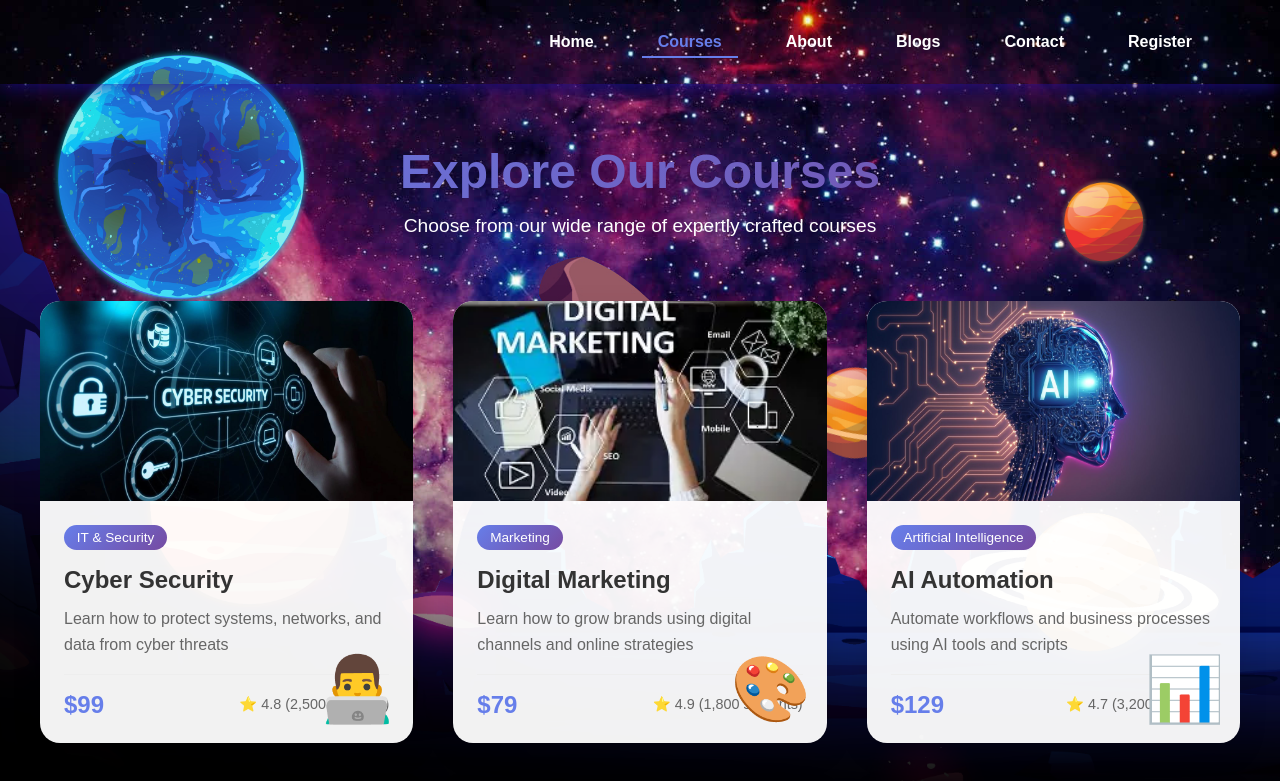
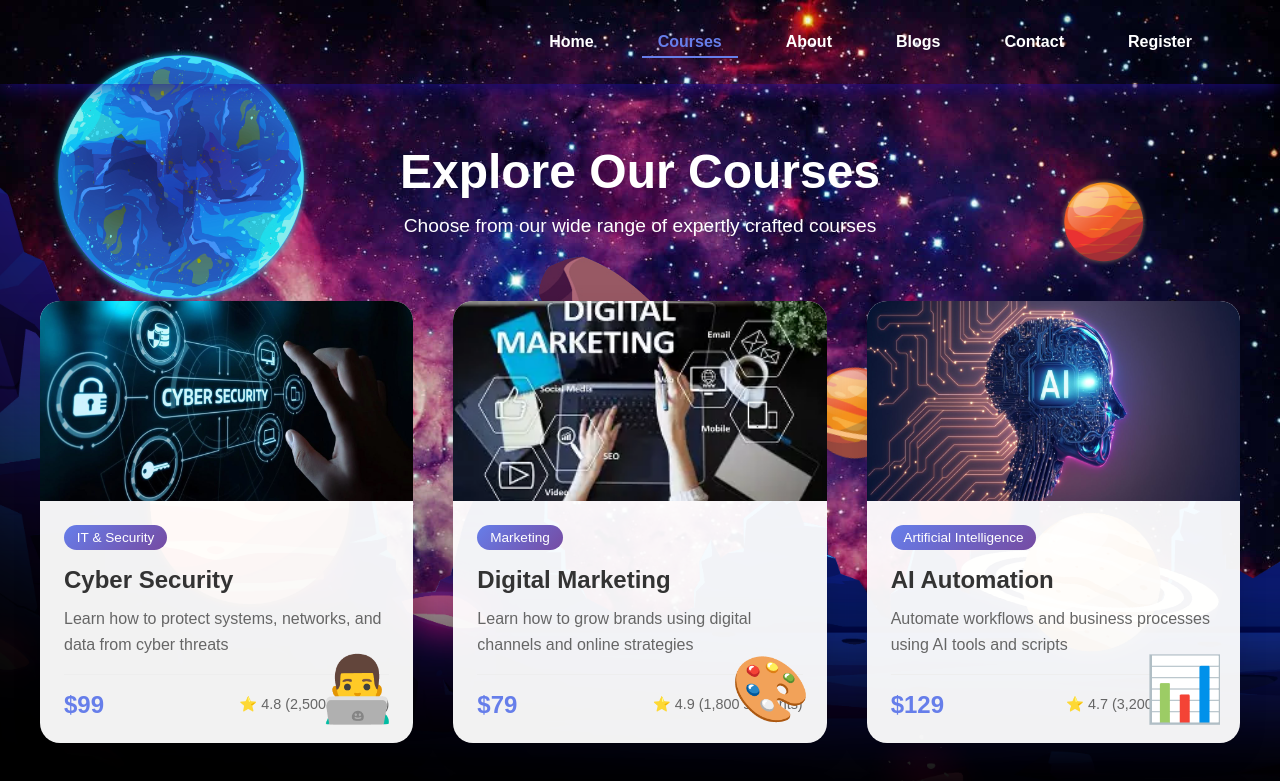
Before and after one commit to TehniatHashir/Courses-YUNI, a React (Create React App) app in the folder frontend/: page /courses in a window 1280 px wide. Shown: the top 781 px of the page. Built offline with nearby package versions, Linux system fonts and the light colour scheme.

Commit message:
some color changes

```diff
--- a/frontend/src/app/pages/BlogsPage.js
+++ b/frontend/src/app/pages/BlogsPage.js
@@ -287,8 +287,8 @@ export function BlogsPage() {
                       <span style={styles.authorName}>{blog.author}</span>
                     </div>
                     <a href={blog.link} className="read-more" style={styles.readMore} target="_blank" rel="noopener noreferrer">
-                   Read more →
-                      </a>
+                      Read more →
+                    </a>
 
                   </div>
                 </div>
--- a/frontend/src/app/pages/CoursesPage.js
+++ b/frontend/src/app/pages/CoursesPage.js
@@ -52,11 +52,8 @@ export function CoursesPage() {
     title: {
       fontSize: '3rem',
       fontWeight: 'bold',
-      background: 'linear-gradient(135deg, #667eea 0%, #764ba2 100%)',
-      WebkitBackgroundClip: 'text',
-      WebkitTextFillColor: 'transparent',
       marginBottom: '1rem',
-      color: '#667eea',
+      color: '#ffffff',
     },
     subtitle: {
       fontSize: '1.2rem',
--- a/frontend/src/app/pages/HomePage.js
+++ b/frontend/src/app/pages/HomePage.js
@@ -344,7 +344,7 @@ export function HomePage() {
           {featuredCourses.map((c, i) => (
             <div key={i} className="course-reel">
               <img src={c.image} alt={c.title} />
-              <div className="course-content" style={{ color: '#eb1ea6' }}>
+              <div className="course-content" style={{ color: '#9c18daff' }}>
                 <h3>{c.title}</h3>
                 <p>{c.frontDesc}</p>
               </div>
```
Lines whose indentation alone changed are shown as unchanged.
